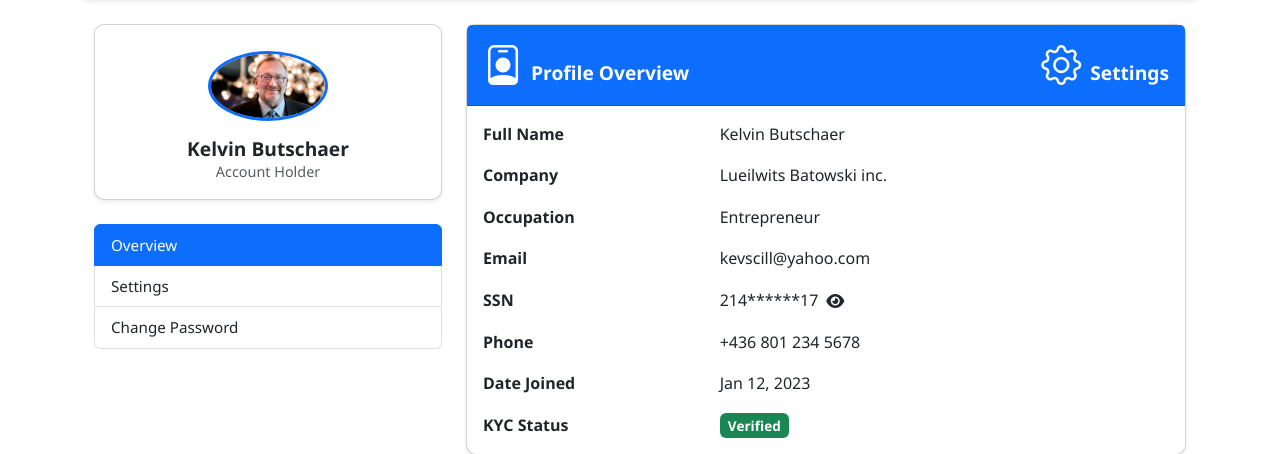
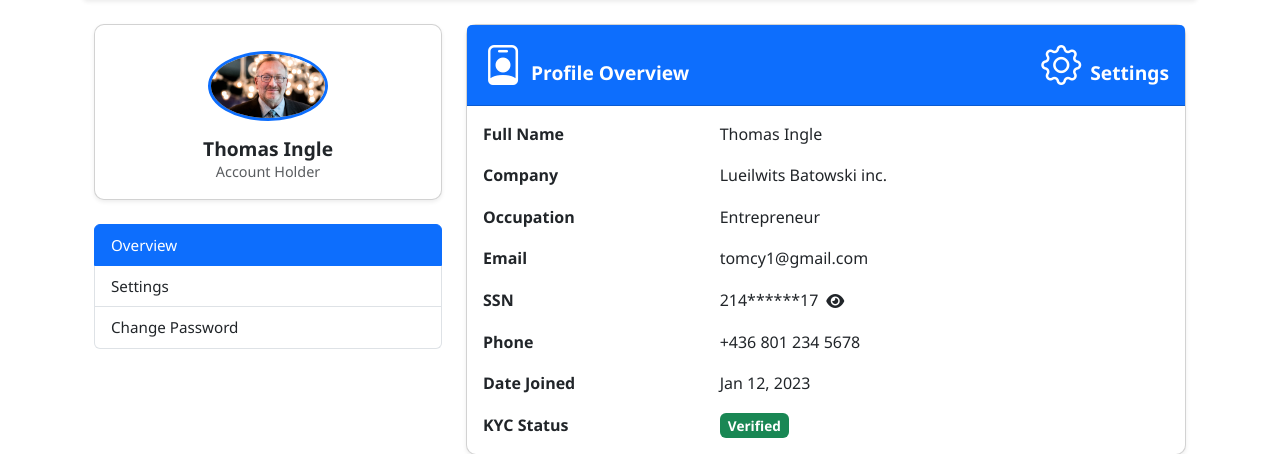
Before and after one commit to Collinzy0451/finance, a Flask app: page /profile in a window 1280 px wide. Shown: the part 82-536 px from the top of the page. Run offline with Flask 3, Linux system fonts and the light colour scheme; the visitor is signed in with stand-in values (Sample User, id 1).

Commit message:
latest commit

```diff
--- a/app.py
+++ b/app.py
@@ -19,7 +19,7 @@ def login():
         email = request.form["email"]
         password = request.form["password"]
 
-        if email == "master123@yahoo.com" and password == "master456":
+        if email == "tomtracy1@gmail.com" and password == "Thomcy1000@":
             session['logged_in'] = True
             session['user'] = 'main'
             return redirect("/dashboard")
--- a/app/templates/profile.html
+++ b/app/templates/profile.html
@@ -28,7 +28,7 @@
       <div class="card text-center shadow-sm">
         <div class="card-body">
           <img src="{{url_for('static', filename='image/team1.jpg')}}" class="rounded-circle img-fluid mb-3" style="width: 120px;" alt="User">
-          <h4 class="card-title mb-0">Kelvin Butschaer</h4>
+          <h4 class="card-title mb-0">Thomas Ingle</h4>
           <p class="text-muted">Account Holder</p>
         </div>
       </div>
@@ -54,7 +54,7 @@
             <div class="card-body">
               <div class="row mb-3">
                 <div class="col-sm-4"><strong>Full Name</strong></div>
-                <div class="col-sm-8">Kelvin Butschaer</div>
+                <div class="col-sm-8">Thomas Ingle</div>
               </div>
               <div class="row mb-3">
                 <div class="col-sm-4"><strong>Company</strong></div>
@@ -66,7 +66,7 @@
               </div>
               <div class="row mb-3">
                 <div class="col-sm-4"><strong>Email</strong></div>
-                <div class="col-sm-8">kevscill@yahoo.com</div>
+                <div class="col-sm-8">tomcy1@gmail.com</div>
               </div>
               <div class="row mb-3">
                 <div class="col-sm-4"><strong>SSN</strong></div>
```
